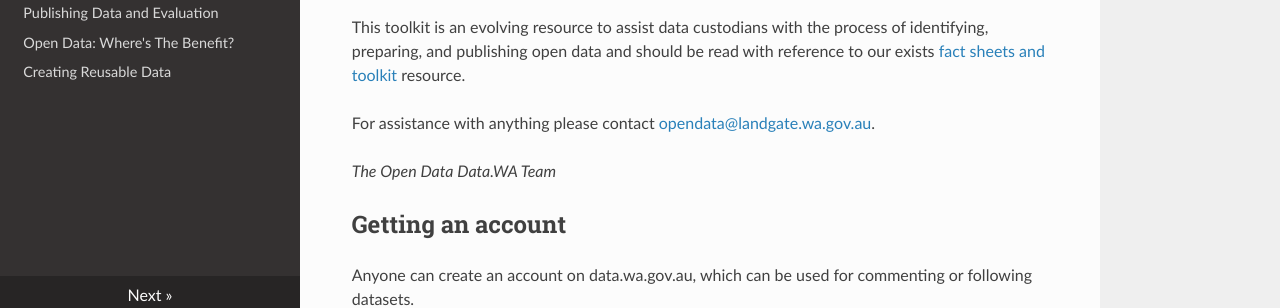
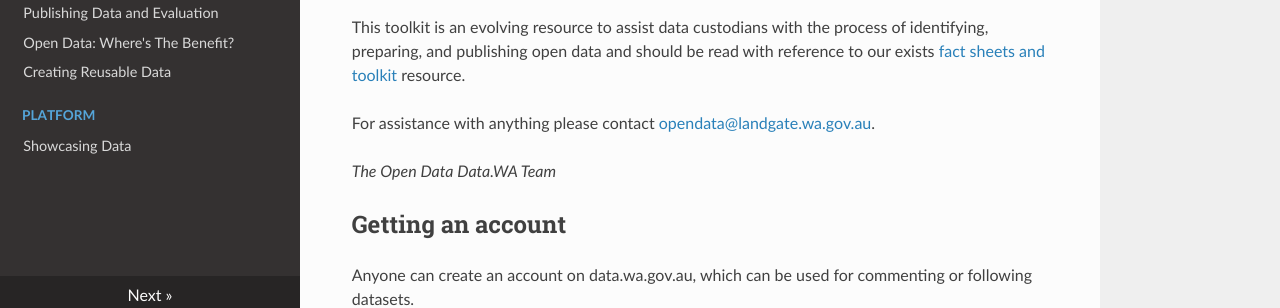
Before and after one commit to datawagovau/toolkit, an MkDocs documentation site: the page built from docs/index.md, in a window 1280 px wide. Shown: the part 584-892 px from the top of the page. Built offline with MkDocs 1.6.1, drawn with Linux system fonts in a browser that asks for light colours; nearby versions of some CDN libraries; old or Windows-style settings are respelled for this version of MkDocs.

Commit message:
Update mkdocs.yml

```diff
--- a/mkdocs.yml
+++ b/mkdocs.yml
@@ -8,6 +8,7 @@ pages:
     - [factsheets/publish-and-evaluate.md, Fact Sheets, Publishing Data and Evaluation]
     - [factsheets/open-data-benefit.md, Fact Sheets, "Open Data: Where's The Benefit?"]
     - [factsheets/creating-reusable-data.md, Fact Sheets, Creating Reusable Data]
+    - [ckan/showcases.md, Platform, Showcasing Data]
     # - [dto.md, Home, DTO Digital Service Standard]
     # - [splunk.md, Home, Splunk]
     # - [hp-helion.md, Home, HP Helion]
```
